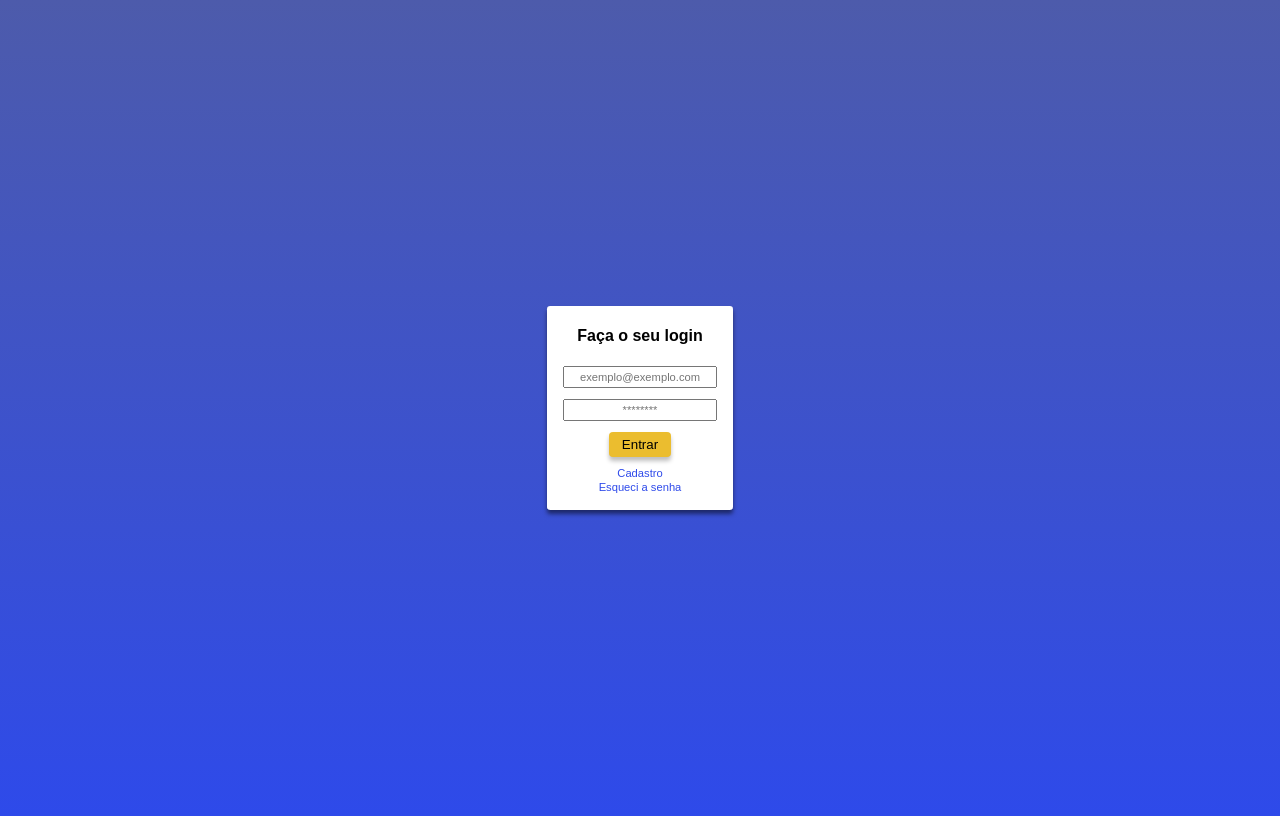
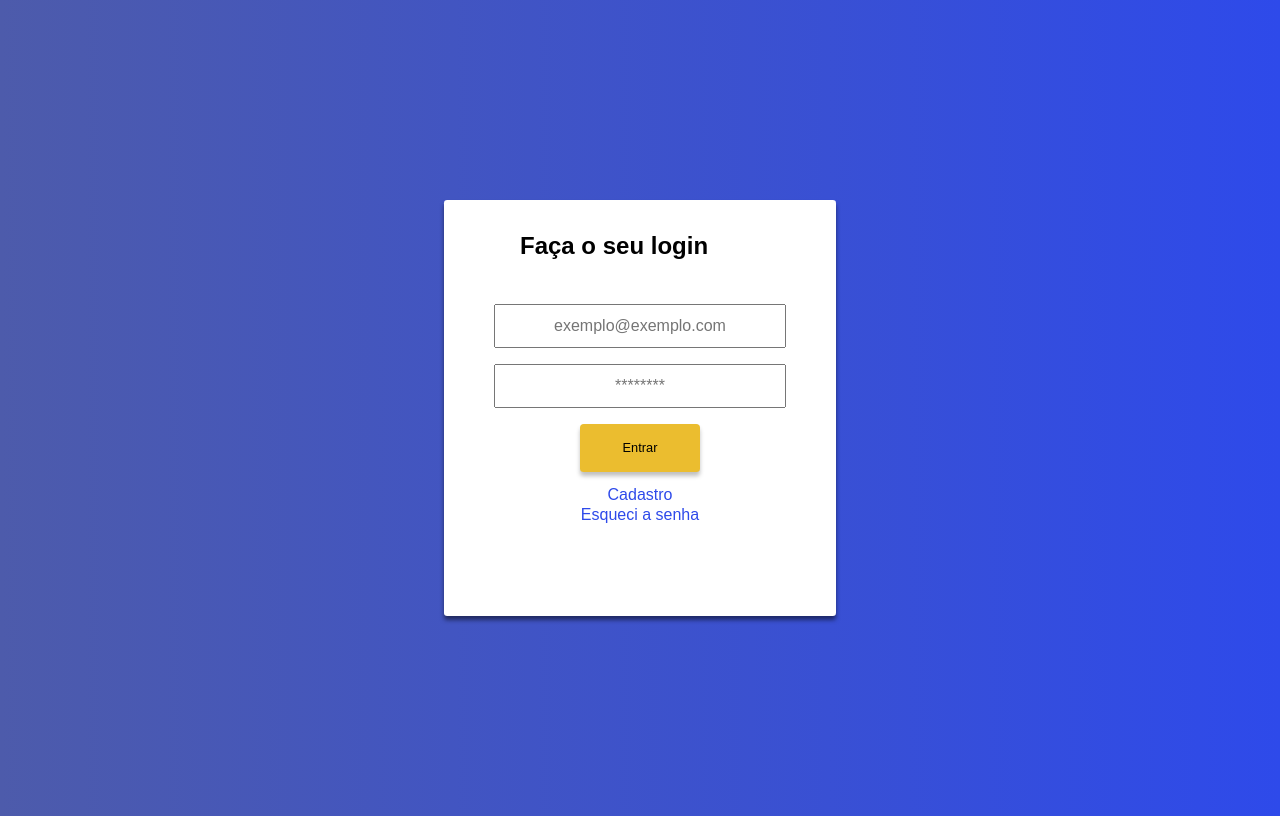
Before and after one commit to lfelipecastro/Projeto_Academia, a plain HTML site: page tela_de_login/index.html in a window 1280 px wide. Drawn offline with nearby package versions, Linux system fonts and the light colour scheme.

Commit message:
Atualização da tela de login

```diff
--- a/tela_de_login/style.css
+++ b/tela_de_login/style.css
@@ -1,5 +1,5 @@
 body {
-    background-image: linear-gradient(
+    background-image: linear-gradient(to right,
         rgb(77,91,171),
         rgb(46,74,234)
     );
@@ -12,6 +12,8 @@ body {
 }
 
 .login-container{
+    height: 50vh;
+    width: 45vh;
     border-radius: 0.2em;
     background-color: white;
     padding: 0em 1em 1em 1em;
@@ -21,6 +23,12 @@ body {
     box-shadow: 0px 4px 4px rgba(0, 0, 0, 0.5);
 }
 
+#login-title{
+    font-size: 1.5em;
+    width: 30vh;
+    height: 5vh;
+}
+
 #login-info {
     display: flex;
     flex-direction: column;
@@ -28,8 +36,10 @@ body {
 
 .botão {
     background-color: rgb(235, 189, 47);
-    width: 40%;
+    width: 15vh;
+    height: 6vh;
     border: 0;
+    font-size: 0.8em;
     border-radius: 0.3em;
     box-shadow: 0px 4px 4px rgba(0, 0, 0, 0.25);
     padding: 0.4em;
@@ -45,15 +55,19 @@ body {
 }
 
 #email-login{
+    width: 35vh;
+    height: 4vh;
     text-align: center;
-    font-size: 0.7em;
+    font-size: 1em;
     padding: 0.25em;
 }
 
 #senha-login{
+    width: 35vh;
+    height: 4vh;
     margin: 1em 0em 1em 0em;
     text-align: center;
-    font-size: 0.7em;
+    font-size: 1em;
     padding: 0.25em;
 }
 
@@ -61,13 +75,13 @@ body {
     background-color: inherit;
     border: 0;
     margin-top: 0.8em;
-    font-size: 0.7em;
+    font-size: 1em;
     color: #2E4AEA;
 }
 
 #esqueci-login{
     background-color: inherit;
     border: 0;
-    font-size: 0.7em;
+    font-size: 1em;
     color: #2E4AEA;
 }
```
